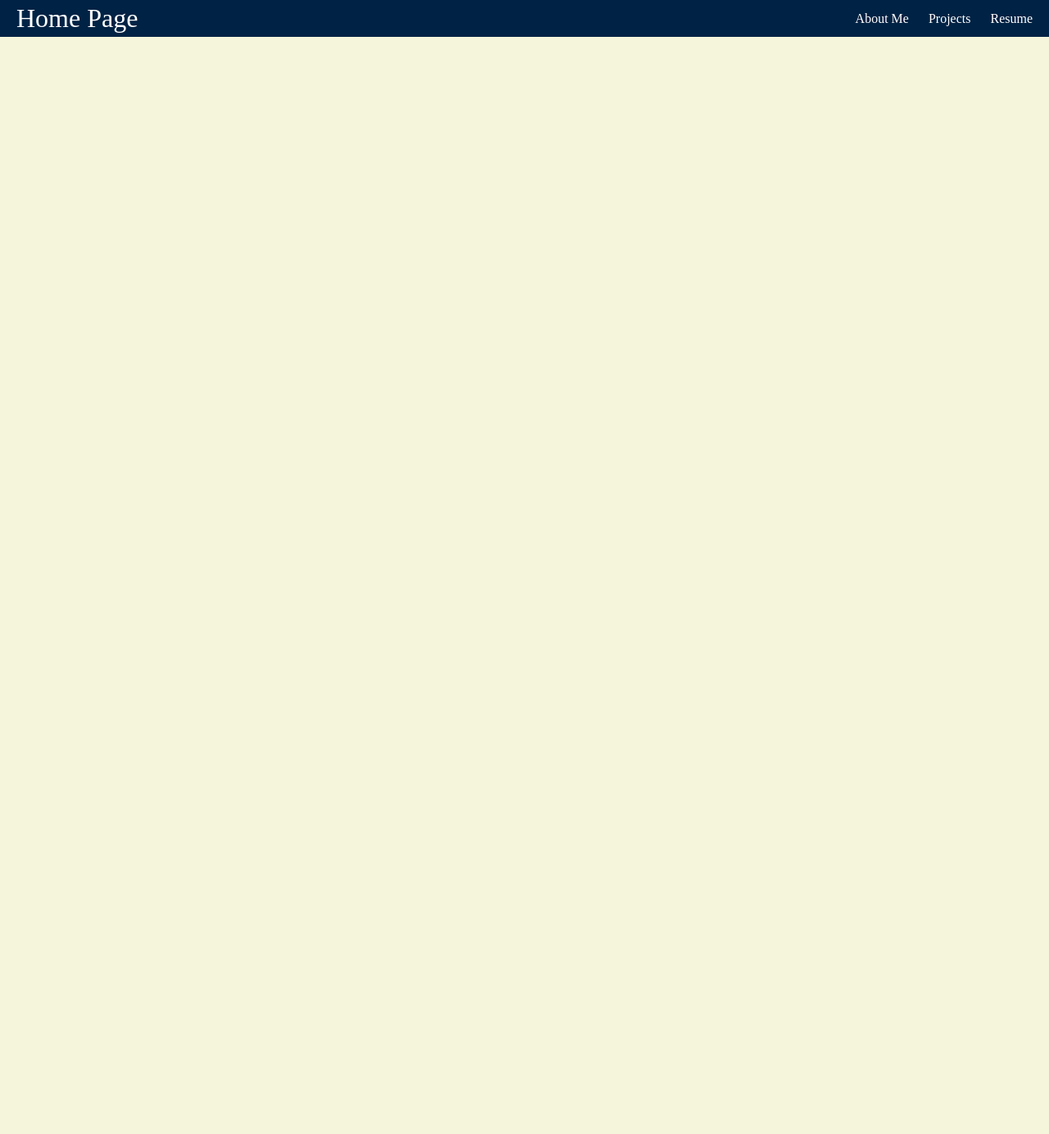
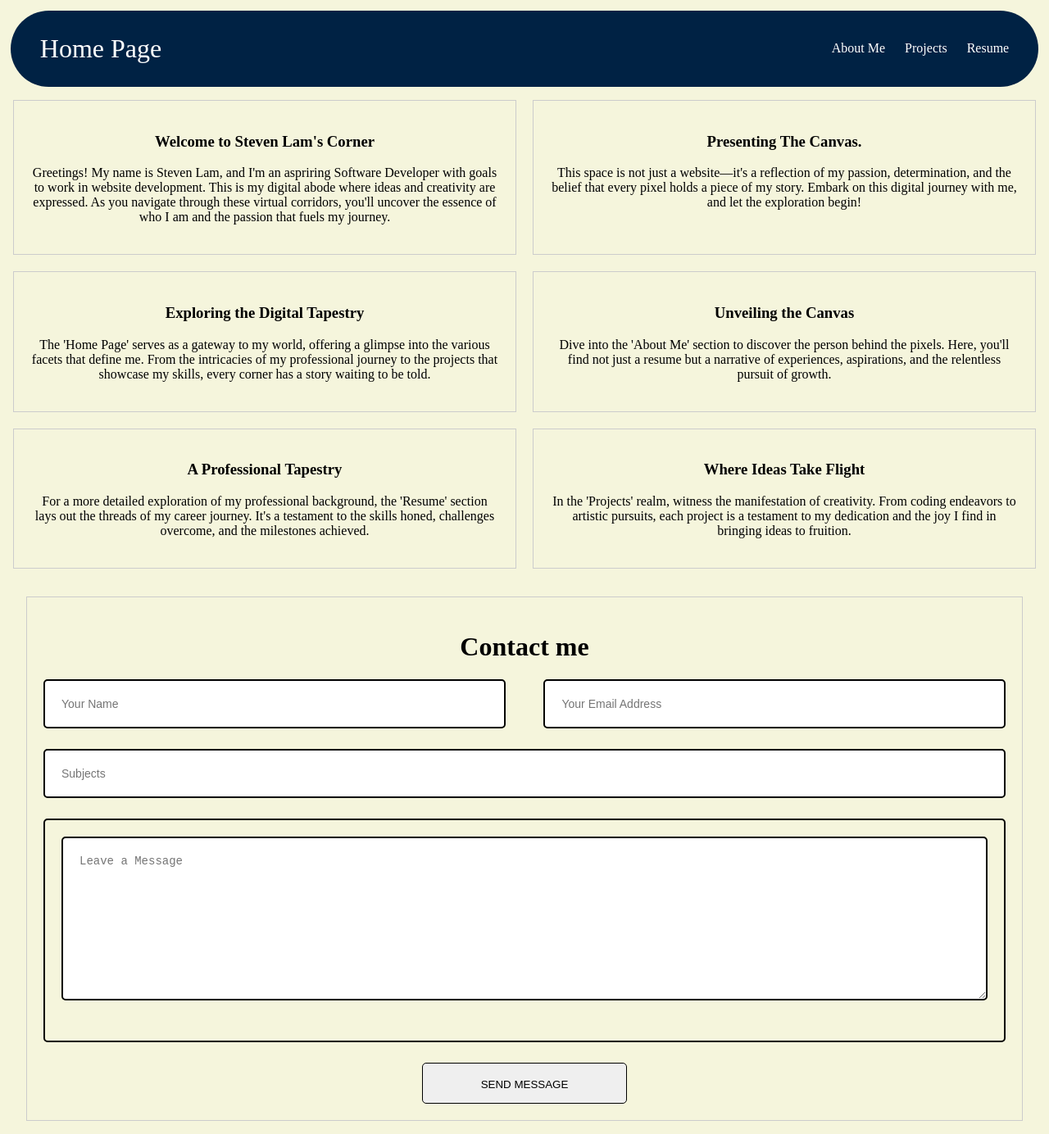
Before and after one commit to Slam210/Personal-Website, a React (Vite) app: page / in a window 1280 px wide. Shown: the whole page at 82% size. Before the commit the page ends 800 px from the top, so only its background shows below. Built offline with nearby package versions, Linux system fonts and the light colour scheme.

Commit message:
Modified homepage to animate and .gitignore is now working

```diff
--- a/index.html
+++ b/index.html
@@ -1,23 +1,20 @@
-<!doctype html>
+<!DOCTYPE html>
 <html lang="en">
-
 <head>
   <meta charset="UTF-8" />
   <link rel="icon" type="image/svg+xml" href="/Logo/SVG/Favicon-32x32.svg" />
   <meta name="viewport" content="width=device-width, initial-scale=1.0" />
   <title>Steven Lam Personal Website</title>
-  <link rel="apple-touch-icon" sizes="180x180" href="/Logo/apple-touch-icon.png">
-  <link rel="icon" type="image/png" sizes="32x32" href="/Logo/favicon-32x32.png">
-  <link rel="icon" type="image/png" sizes="16x16" href="/Logo/favicon-16x16.png">
-  <link rel="manifest" href="/site.webmanifest">
-  <link rel="mask-icon" href="/safari-pinned-tab.svg" color="#4592a8">
-  <meta name="msapplication-TileColor" content="#2d89ef">
+  <link rel="apple-touch-icon" sizes="180x180" href="/Logo/apple-touch-icon.png"/>
+  <link rel="icon" type="image/png" sizes="32x32" href="/Logo/favicon-32x32.png"/>
+  <link rel="icon" type="image/png" sizes="16x16" href="/Logo/favicon-16x16.png"/>
+  <link rel="mask-icon" href="/safari-pinned-tab.svg" color="#4592a8"/>
+  <meta name="msapplication-TileColor" content="#2d89ef"/>
   <meta name="theme-color" content="#ffffff">
+  <link rel="stylesheet" href="/src/CSS/index.css">
 </head>
-
 <body>
   <div id="root"></div>
   <script type="module" src="/src/main.jsx"></script>
 </body>
-
 </html>
--- a/package.json
+++ b/package.json
@@ -1,5 +1,5 @@
 {
-  "homepage": "https://slam210.github.io/Personal-Website/",
+  "homepage": ".",
   "name": "personalwebsite",
   "private": true,
   "version": "0.0.0",
--- a/src/App.jsx
+++ b/src/App.jsx
@@ -12,7 +12,8 @@ export default function App() {
         <NavBar />
         <div className = "container">
           <Routes>
-            <Route path="/PersonalWebsite" element={<HomePage />}/>
+            <Route path="/" element={<HomePage />}/>
+            <Route path="/HomePage" element={<HomePage />}/>
             <Route path="/AboutMe" element={<AboutMe />}/>
             <Route path="/Resume" element={<Resume />}/>
             <Route path="/Projects" element={<Projects />}/>
--- a/src/CSS/HomePage.css
+++ b/src/CSS/HomePage.css
@@ -55,3 +55,15 @@
 .input:focus, .msg, .area:focus {
     border: 2px solid black;
 }
+
+.gridItem {
+    border: 1px solid #ccc;
+    padding: 20px;
+    text-align: center;
+    opacity: 0; /* Start with opacity 0 */
+    transition: opacity 0.5s ease-in-out; /* Add a transition effect */
+}
+
+.animated {
+    opacity: 1; /* Set opacity to 1 for the animated class */
+}
--- a/src/CSS/NavBar.css
+++ b/src/CSS/NavBar.css
@@ -5,8 +5,10 @@
   justify-content: space-between;
   align-items: stretch;
   gap: 2rem;
-    padding: 0 1rem;
+  padding: 1.5rem 2rem;
   transition: top 0.3s ease;
+  margin: 1%;
+  border-radius: 50px;
 }
 
 .HomePage {
@@ -27,18 +29,10 @@
   height: 100%;
   display: flex;
   align-items: center;
-    padding: .25rem;
+  padding: 0.25rem;
 }
 
 .navBar li.active {
   background-color: #777;
   transition: background-color 1s ease;
 }
-
-  .sticky {
-    position: fixed;
-    top: 0;
-    width: 100%;
-    z-index: 1000;
-    box-shadow: 0 4px 8px rgba(0, 0, 0, 0.1);
-  }
--- a/src/CSS/index.css
+++ b/src/CSS/index.css
@@ -0,0 +1,42 @@
+.html {
+    cursor: none;
+    scroll-behavior: smooth;
+}
+
+.cursor {
+	position: fixed;
+	top: 0;
+	left: 0;
+	width: 2.5rem;
+	height: 2.5rem;
+	z-index: 2;
+	pointer-events: none;
+	div {
+		position: absolute;
+		display: grid;
+		place-items: center;
+		div {
+			border: 1px solid #fff;
+			border-radius: 50%;
+			animation: pulse 2.5s linear infinite;
+			box-shadow: 0 0 50px 5px #d7abff6e;
+		}
+	}
+	div:nth-child(1),
+	div:nth-child(2) {
+		width: 100%;
+		height: 100%;
+	}
+	div:nth-child(1) {
+		transition: transform 0.2s ease-out;
+	}
+	div:nth-child(2) {
+		div {
+			background: #fff;
+		  border-radius: 50%;
+			width: 4px;
+			height: 4px;
+		}
+		transition: transform 0.1s ease-out;
+	}
+}
--- a/src/Components/HomePageComponent.jsx
+++ b/src/Components/HomePageComponent.jsx
@@ -1,32 +1,52 @@
-import React from "react";
-import { HomePageSections } from '../DataFiles/HomePageData.js'
-import {useNavigate} from "react-router-dom"
+import React, { useEffect, useState } from "react";
+import { HomePageSections } from '../DataFiles/HomePageData.js';
+import { useNavigate } from "react-router-dom";
 
 export default function TextSection() {
+    const navigate = useNavigate();
+    const [animationIndex, setAnimationIndex] = useState(-1);
 
-    let navigate=useNavigate()
+    useEffect(() => {
+        const interval = setInterval(() => {
+            setAnimationIndex((prevIndex) => {
+                if (prevIndex < HomePageSections.length - 1) {
+                    return prevIndex + 1;
+                } else {
+                    clearInterval(interval); // Stop the interval when all elements are animated
+                    return prevIndex;
+                }
+            });
+        }, 500); // Adjust the delay between animations (in milliseconds)
+
+        return () => clearInterval(interval);
+    }, []);
+
     function routeChange(fileName) {
         let path = fileName;
-        if (fileName === "HomePage"){
+        console.log(path);
+        if (fileName === "/HomePage") {
             document.documentElement.scrollTop = 0;
             return;
         }
-        navigate(path)
+        navigate(path);
     }
 
     return (
         <div className="gridContainer">
-            {HomePageSections.map((section, index) =>
-                (<div key={index} className="gridItem" onClick={
-                    ()=>{
-                        if(section.SectionID){
-                            routeChange(section.SectionID)
+            {HomePageSections.map((section, index) => (
+                <div
+                    key={index}
+                    className={`gridItem ${index <= animationIndex ? 'animated' : ''}`}
+                    onClick={() => {
+                        if (section.SectionID) {
+                            routeChange('/' + section.SectionID);
                         }
-                    }}>
+                    }}
+                >
                     <h3>{section.title}</h3>
                     <p>{section.description}</p>
                 </div>
-                ))}
+            ))}
         </div>
-    )
+    );
 }
--- a/src/Components/NavBar.jsx
+++ b/src/Components/NavBar.jsx
@@ -1,40 +1,11 @@
-import React, { useState, useEffect } from 'react';
+import React from 'react';
 import { Link, useMatch, useResolvedPath } from 'react-router-dom';
 import '../CSS/NavBar.css';
 
 export default function NavBar() {
-  const [isSticky, setIsSticky] = useState(false);
-  const [prevScrollPos, setPrevScrollPos] = useState(0);
-  const [scrollTimer, setScrollTimer] = useState(null);
-  const path = window.location.pathname;
-
-  useEffect(() => {
-    const handleScroll = () => {
-      const currentScrollPos = window.scrollY;
-      const isScrollingUp = currentScrollPos < prevScrollPos;
-
-      setIsSticky(isScrollingUp && currentScrollPos > 0);
-      clearTimeout(scrollTimer);
-      setScrollTimer(
-        setTimeout(() => {
-          setIsSticky(false);
-        }, 500)
-      );
-
-      setPrevScrollPos(currentScrollPos);
-    };
-
-    window.addEventListener('scroll', handleScroll);
-
-    return () => {
-      window.removeEventListener('scroll', handleScroll);
-      clearTimeout(scrollTimer);
-    };
-  }, [prevScrollPos, scrollTimer]);
-
   return (
-    <nav className={`navBar ${isSticky ? 'sticky' : ''}`}>
-      <Link to="/PersonalWebsite" className="HomePage"> Home Page</Link>
+    <nav className={`navBar`}>
+      <Link to="/HomePage" className="HomePage"> Home Page</Link>
       <ul>
         <CustomLink to="/AboutMe">About Me</CustomLink>
         <CustomLink to="/Projects">Projects</CustomLink>
--- a/src/Pages/HomePage.jsx
+++ b/src/Pages/HomePage.jsx
@@ -1,25 +1,47 @@
-import '../CSS/HomePage.css'
-import TextSection from '../Components/HomePageComponent'
+import React, { useEffect, useState } from 'react';
+import '../CSS/HomePage.css';
+import TextSection from '../Components/HomePageComponent';
 
 export default function HomePage() {
+    const [showForm, setShowForm] = useState(false);
+
+    useEffect(() => {
+        const timer = setTimeout(() => {
+            setShowForm(true);
+        }, 3500);
+
+        return () => clearTimeout(timer);
+    }, []);
+
     return (
-        <div className = "HomePageBody">
+        <div className="HomePageBody">
             <TextSection />
-            <br></br>
-            <form className ="container" action="https://formsubmit.co/stevenl.inbox@gmail.com" method="POST">
+            <br />
+            {showForm && (
+                <form
+                    className="container gridItem animated" // Add the 'gridItem' and 'animated' classes
+                    action="https://formsubmit.co/stevenl.inbox@gmail.com"
+                    method="POST"
+                >
                     <h1>Contact me</h1>
                     <div className="login">
-                    <input type="text" className="input" placeholder="Your Name" required/>
-                    <input type="email" className="input" placeholder="Your Email Address" required/>
+                        <input type="text" className="input" placeholder="Your Name" required />
+                        <input
+                            type="email"
+                            className="input"
+                            placeholder="Your Email Address"
+                            required
+                        />
                     </div>
                     <div className="subject">
-                    <input type="text" className="input" placeholder='Subjects'/>
+                        <input type="text" className="input" placeholder="Subjects" />
                     </div>
                     <div className="msg">
-                    <textarea className="area" placeholder='Leave a Message'></textarea>
+                        <textarea className="area" placeholder="Leave a Message"></textarea>
                     </div>
                     <button className="btn">Send Message</button>
                 </form>
+            )}
         </div>
-    )
+    );
 }
--- a/vite.config.js
+++ b/vite.config.js
@@ -3,6 +3,6 @@ import react from '@vitejs/plugin-react'
 
 // https://vitejs.dev/config/
 export default defineConfig({
-  base: '/PersonalWebsite',
+  base: '/',
   plugins: [react()],
 })
```
Also changed, not shown: src/main.jsx (line endings or trailing spaces), 27 other files (tests, documents, lock files or other folders). Lines whose indentation alone changed are shown as unchanged.
